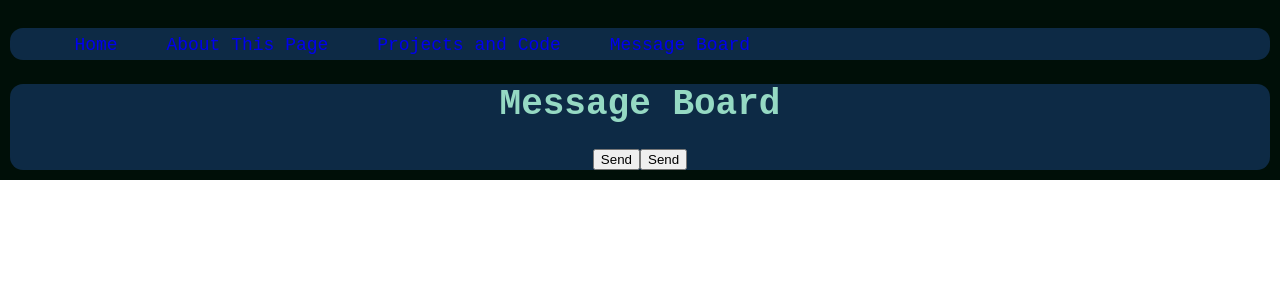
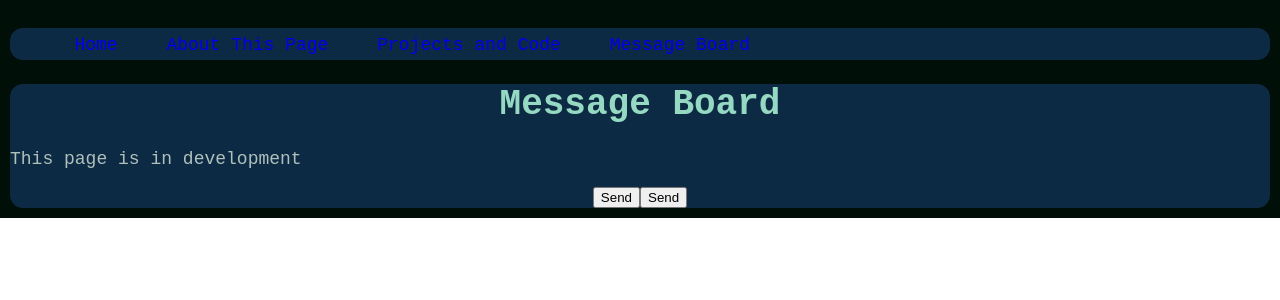
Before and after one commit to jbottelb/portfolio, a React (Create React App) app: page /messages in a window 1280 px wide. Shown: the top 300 px of the page. Built offline with nearby package versions, Linux system fonts and the light colour scheme.

Commit message:
adding axios

```diff
--- a/package.json
+++ b/package.json
@@ -8,6 +8,7 @@
     "@testing-library/jest-dom": "^5.14.1",
     "@testing-library/react": "^11.2.7",
     "@testing-library/user-event": "^12.8.3",
+    "axios": "^0.21.1",
     "react": "^17.0.2",
     "react-dom": "^17.0.2",
     "react-router-dom": "^5.2.1",
--- a/src/Components/MessageBoard/MessageBoard.js
+++ b/src/Components/MessageBoard/MessageBoard.js
@@ -35,6 +35,9 @@ class MessageBoard extends React.Component {
         return (
             <div class="standard">
                 <h1>Message Board</h1>
+                <p>
+                    This page is in development
+                </p>
                 <button onClick={this.sendMessage}>
                     Send
                 </button>
--- a/src/Services/phyapi.js
+++ b/src/Services/phyapi.js
@@ -3,8 +3,7 @@ Holds API functions for accesing the phyAPI
 */
 export async function getMessages() {
    fetch("https://phyapi.herokuapp.com/messages")
-    .then((response) => response.json())
-    .then((json) => {
-        return json;
-    })
+   .then(function(response) {
+       return response.json()
+     })
 };
```
Also changed, not shown: 2 other files (tests, documents, lock files or other folders).
